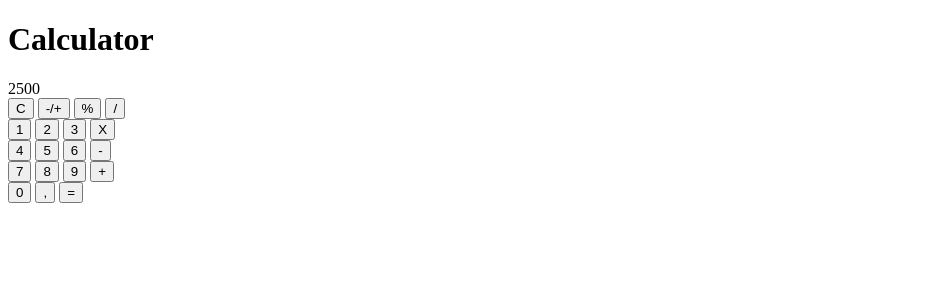
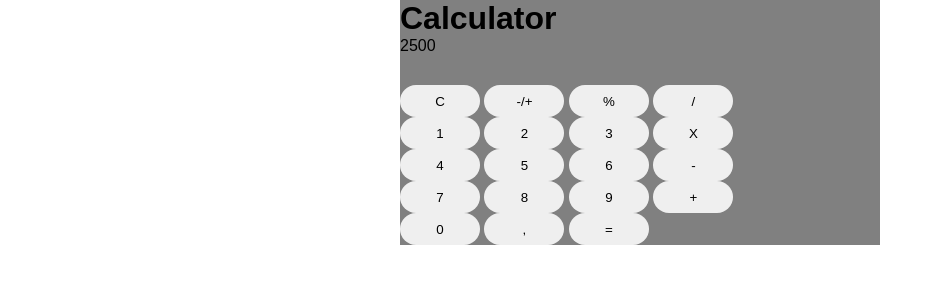
Before and after one commit to gabrielmarques23/smart-calculator, a plain HTML site: page index.html in a window 1280 px wide. Shown: the whole page, without its empty margins (0-935 px from the left). Drawn offline with Linux system fonts and the light colour scheme; a web font is replaced by a local one.

Commit message:
Pasta de estilo criada
Começo da aparencia da calculadora

```diff
--- /dev/null
+++ b/css/style.css
@@ -0,0 +1,39 @@
+@charset "UTF-8";
+
+:root{
+    --font01 : "Teachers", sans-serif;
+}
+
+*{
+    margin: 0;
+    padding: 0;
+    font-size: 62,5%;
+    border: none;
+    box-sizing: border-box;
+}
+
+html, body{
+    font-family: var(--font01);
+    font-weight: 100;
+}
+
+#calculatorApp{
+    background: gray;
+    width: 30rem;
+    max-width: 40rem;
+    margin: auto;
+}
+
+ .calcScreen{
+    height: 3rem;
+
+}
+.calcButtons button{
+    width: 5rem;
+    height: 2rem;
+    border-radius: 1rem;
+}
+
+.calcButtons button:hover{
+    background-color: color-mix(in lch longer hue, color percentage, color percentage);
+}
--- a/index.html
+++ b/index.html
@@ -2,8 +2,15 @@
 <html lang="pt-br">
 
 <head>
+    <link href="https://fonts.googleapis.com/css2?family=Teachers:wght@400..800&display=swap" rel="stylesheet">
+
     <meta charset="UTF-8">
     <meta name="viewport" content="width=device-width, initial-scale=1.0">
+
+    <link rel="stylesheet" href="/css/style.css">
+    <link rel="preconnect" href="https://fonts.googleapis.com">
+    <link rel="preconnect" href="https://fonts.gstatic.com" crossorigin>
+
     <title>Smart Calculator</title>
 </head>
 
@@ -15,11 +22,11 @@
             <h1>Calculator</h1>
         </div>
 
-        <span class="calcScreen">
-            2500
-        </span>
+        <div class="calcScreen">
+            <span id="CalcDisplay">2500</span>
+        </div>
 
-        <div>
+        <div class="calcButtons">
             <button>C</button>
             <button> -/+ </button>
             <button> % </button>
```
